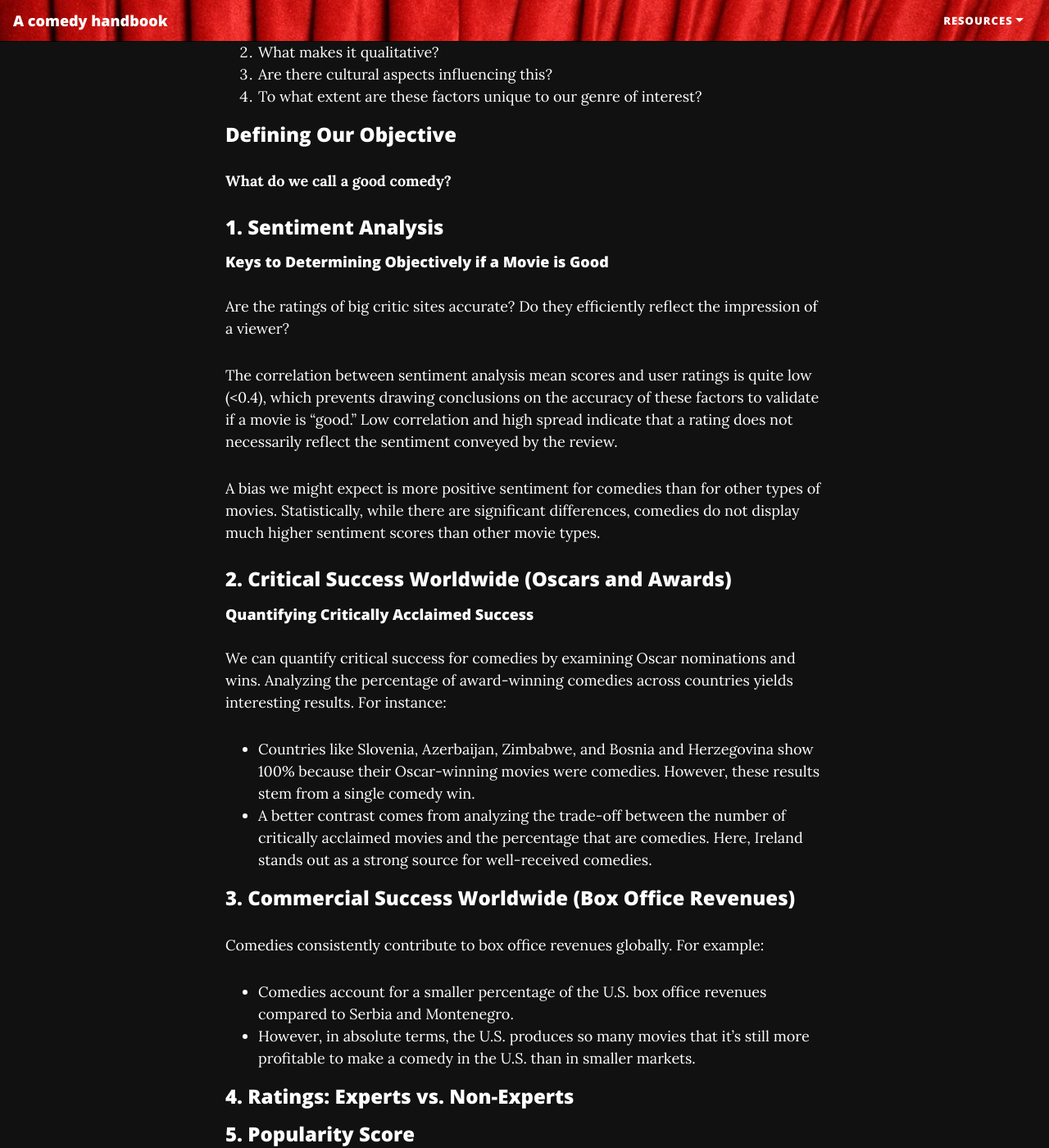
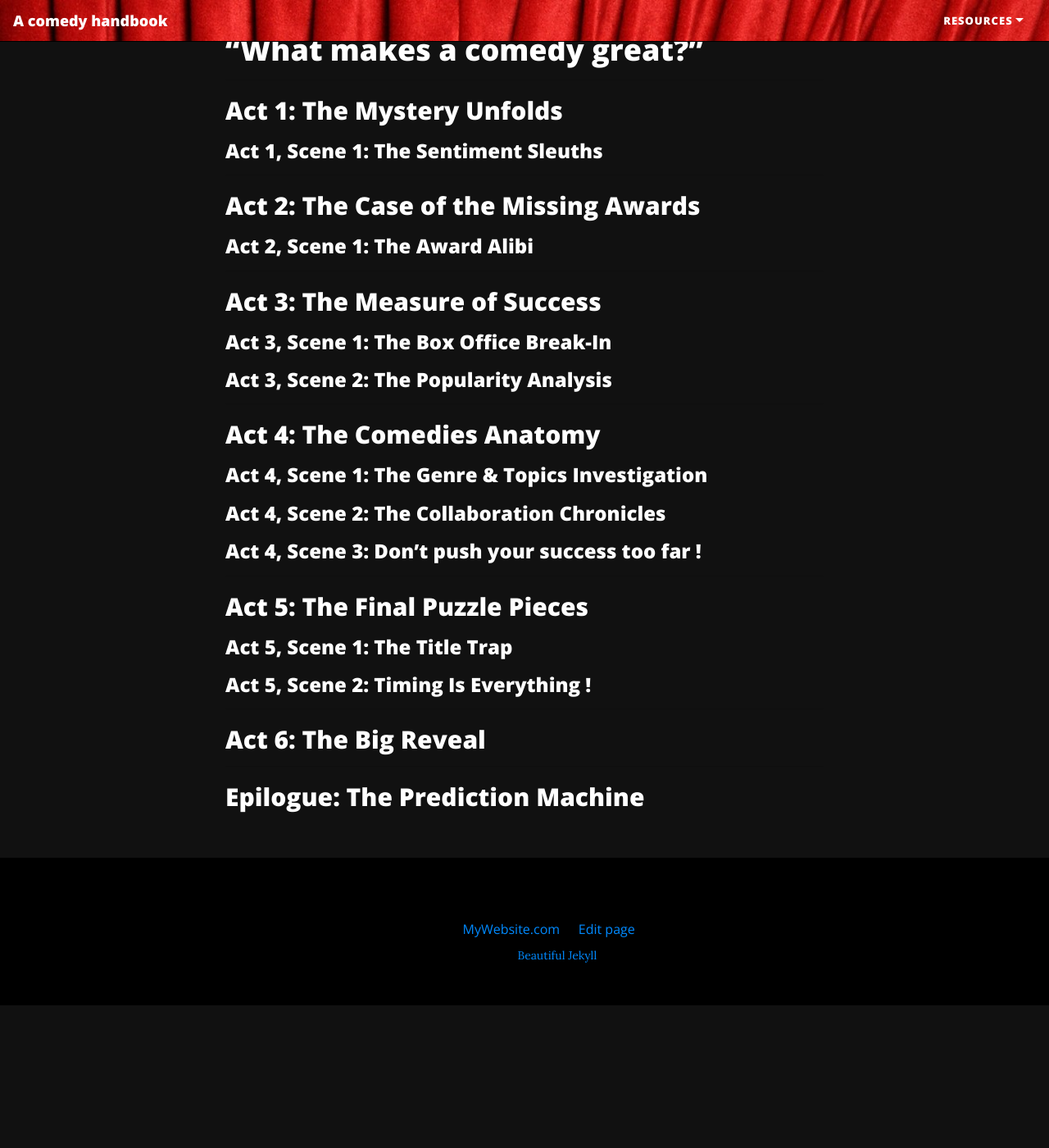
Before and after one commit to epfl-ada/ada-2024-project-adaptables, a Jekyll site: the page built from index.markdown, in a window 1280 px wide and 1400 px high, scrolled down 588 px. Shown: the whole window at 82% size. Built offline with Jekyll 4.4.1, drawn with Linux system fonts in a browser that asks for light colours; our own code applies the rules of GitHub Pages for plain Markdown files; after the commit the page ends 1814 px from its top, so only the background shows below that; some of the changed text lies outside the part shown.

Commit message:
structure

```diff
--- a/index.markdown
+++ b/index.markdown
@@ -1,103 +1,49 @@
-# DATASTORY
+# The Comedy Conspiracy: A Data-Driven Mystery
 
-## A Comedy Handbook
-
-Laughter, the great human sentiment that surrounds us from a very early age, is a crucial aspect of cinematography and even has its own genre: comedies. Do you remember chuckling at *The Hangover*? Do you also remember being bored while watching *The Emoji Movie*?
-
-Both movies are comedies, yet one was much "better" than the other. This project aims to determine what factors make a great comedy. We will explore four main aspects:
-
-1. What makes a movie popular?
-2. What makes it qualitative?
-3. Are there cultural aspects influencing this?
-4. To what extent are these factors unique to our genre of interest?
-
-### Defining Our Objective
-
-**What do we call a good comedy?**
-
-### 1. Sentiment Analysis
-
-#### Keys to Determining Objectively if a Movie is Good
-
-Are the ratings of big critic sites accurate? Do they efficiently reflect the impression of a viewer?
-
-The correlation between sentiment analysis mean scores and user ratings is quite low (<0.4), which prevents drawing conclusions on the accuracy of these factors to validate if a movie is "good." Low correlation and high spread indicate that a rating does not necessarily reflect the sentiment conveyed by the review.
-
-A bias we might expect is more positive sentiment for comedies than for other types of movies. Statistically, while there are significant differences, comedies do not display much higher sentiment scores than other movie types.
-
-### 2. Critical Success Worldwide (Oscars and Awards)
-
-#### Quantifying Critically Acclaimed Success
-
-We can quantify critical success for comedies by examining Oscar nominations and wins. Analyzing the percentage of award-winning comedies across countries yields interesting results. For instance:
-
-- Countries like Slovenia, Azerbaijan, Zimbabwe, and Bosnia and Herzegovina show 100% because their Oscar-winning movies were comedies. However, these results stem from a single comedy win.
-- A better contrast comes from analyzing the trade-off between the number of critically acclaimed movies and the percentage that are comedies. Here, Ireland stands out as a strong source for well-received comedies.
-
-### 3. Commercial Success Worldwide (Box Office Revenues)
-
-Comedies consistently contribute to box office revenues globally. For example:
-
-- Comedies account for a smaller percentage of the U.S. box office revenues compared to Serbia and Montenegro.
-- However, in absolute terms, the U.S. produces so many movies that it's still more profitable to make a comedy in the U.S. than in smaller markets.
-
-### 4. Ratings: Experts vs. Non-Experts
-
-### 5. Popularity Score
-
-#### Popularity as a Combination of Sales and Reviews
-
-Initially, we hypothesized a direct correlation between audience ratings and box office revenue. The data showed otherwise: there is no consistent relationship. Instead, we found a strong alignment between expert and audience ratings.
-
-#### Crafting the Popularity Score
-
-A truly successful comedy balances critical acclaim, audience approval, and financial performance. Our "popularity score" combines these elements:
-
-- **Formula:**
-  \[ \text{Popularity Score} = \alpha \cdot \text{Critical Acclaim} + \beta \cdot \text{Audience Ratings} + \gamma \cdot \text{Normalized Box Office Revenue} \]
-
-Where \( \alpha, \beta, \gamma \) are weights derived from regression analysis.
-
-#### Visualizing Success
-
-1. **Expert Ratings vs. Audience Ratings:** Clear positive correlation.
-2. **Audience Ratings vs. Normalized Box Office Revenue:** Certain high-rating films achieve exceptional financial success.
-
-### Components of a Good Comedy
-
-#### 1. Plot and Review Topics
-#### 2. Popular Genres Over Time
-
-We can see the evolution of genres within comedy over decades.
-
-#### 3. Genre Combinations
-#### 4. Cast Impact
-
-#### Analysis: Collaborations Between Actors and Directors
-
-Frequent collaborations, like Adam Sandler with Dennis Dugan or Judd Apatow with Seth Rogen, often yield successful movies.
-
-#### 5. Sequels
-
-Sequels are a staple of the film industry. Do they guarantee success, or merely attempt to cash in on the original's popularity?
-
-#### 6. Production Location
-
-Production location influences comedy success. For instance:
-
-- U.S.: Romantic comedies tend to perform better.
-- France: Drama comedies are more successful.
-
-#### 7. Title Impact
-
-A title serves as a movie's first impression. Great titles like *Superbad* set the tone effectively. Analyzing word frequencies in successful comedy titles reveals common themes.
-
-### Optimal Release Timing
-
-From our analysis, releasing a comedy in June tends to yield the best box office results. Since the 1980s, the proportion of comedy releases has declined compared to their box office revenue share, highlighting their profitability.
+# “What makes a comedy great?”
 
 ---
 
-### TODO
+## Act 1: The Mystery Unfolds
 
-- Victor: Finalize with a small prediction model (SLM).
+### Act 1, Scene 1: The Sentiment Sleuths
+
+---
+
+## Act 2: The Case of the Missing Awards
+
+### Act 2, Scene 1: The Award Alibi
+
+---
+
+## Act 3: The Measure of Success
+
+### Act 3, Scene 1: The Box Office Break-In
+
+### Act 3, Scene 2: The Popularity Analysis
+
+---
+
+## Act 4: The Comedies Anatomy
+
+### Act 4, Scene 1: The Genre & Topics Investigation
+
+### Act 4, Scene 2: The Collaboration Chronicles
+
+### Act 4, Scene 3: Don’t push your success too far !
+
+---
+
+## Act 5: The Final Puzzle Pieces
+
+### Act 5, Scene 1: The Title Trap
+
+### Act 5, Scene 2: Timing Is Everything !
+
+---
+
+## Act 6: The Big Reveal
+
+---
+
+## Epilogue: The Prediction Machine
```
Also changed, not shown: assets/img/404-southpark.jpg (deleted).
